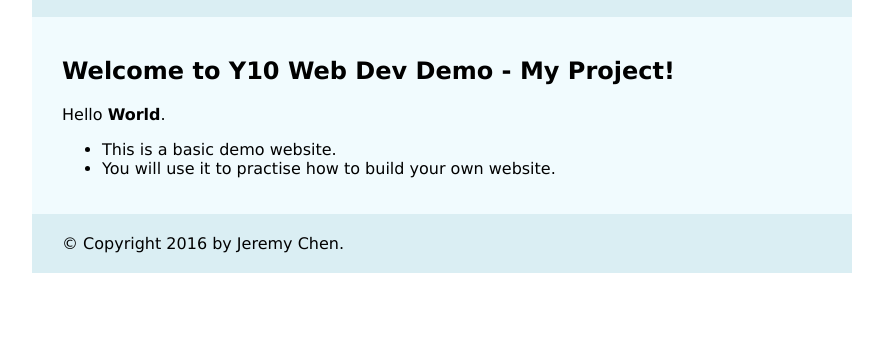
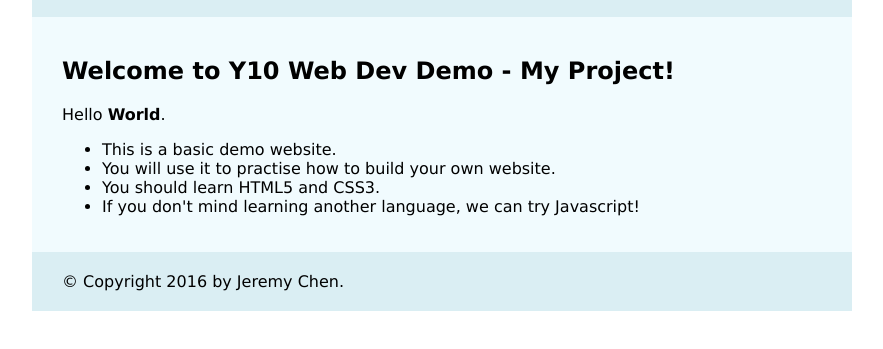
Before and after one commit to jeremy886/y10-web-mycv, a plain HTML site: page index.html in a window 1280 px wide. Shown: the part 141-490 px from the top of the page, without its empty margins (198-1081 px from the left). Drawn offline with Linux system fonts and the light colour scheme.

Commit message:
Synchronized build

```diff
--- a/index.html
+++ b/index.html
@@ -25,6 +25,8 @@
 <ul>
 <li>This is a basic demo website.</li>
 <li>You will use it to practise how to build your own website.</li>
+<li>You should learn HTML5 and CSS3.</li>
+<li>If you don't mind learning another language, we can try Javascript!</li>
 </ul>
 
 
```
Also changed, not shown: 1 other file.
